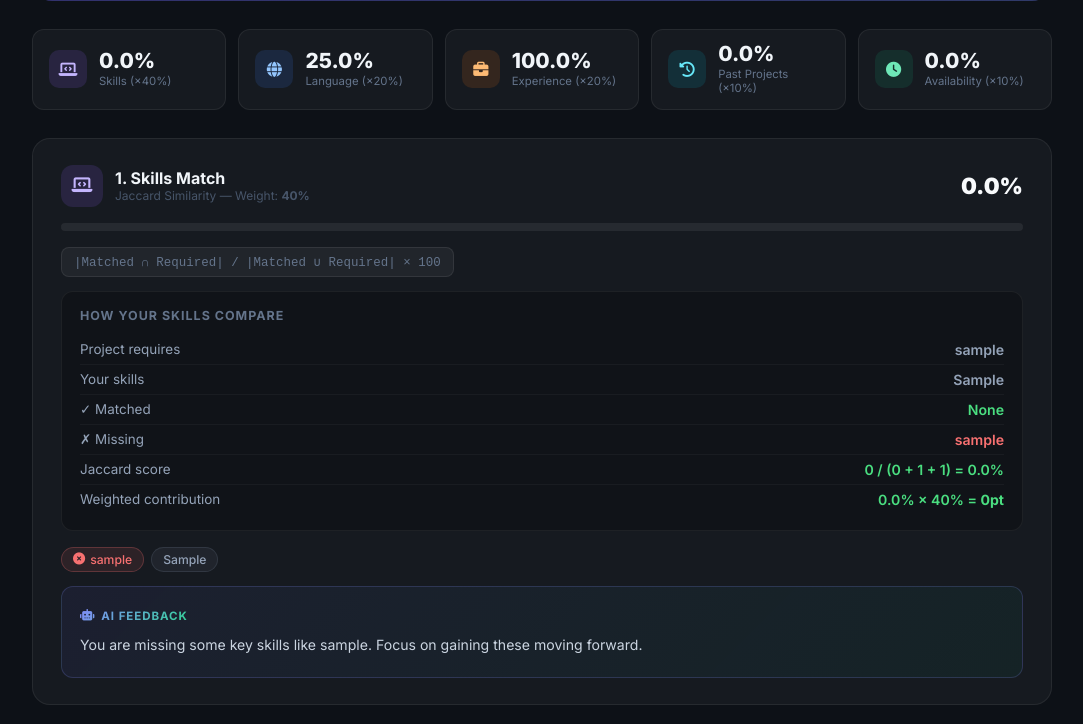
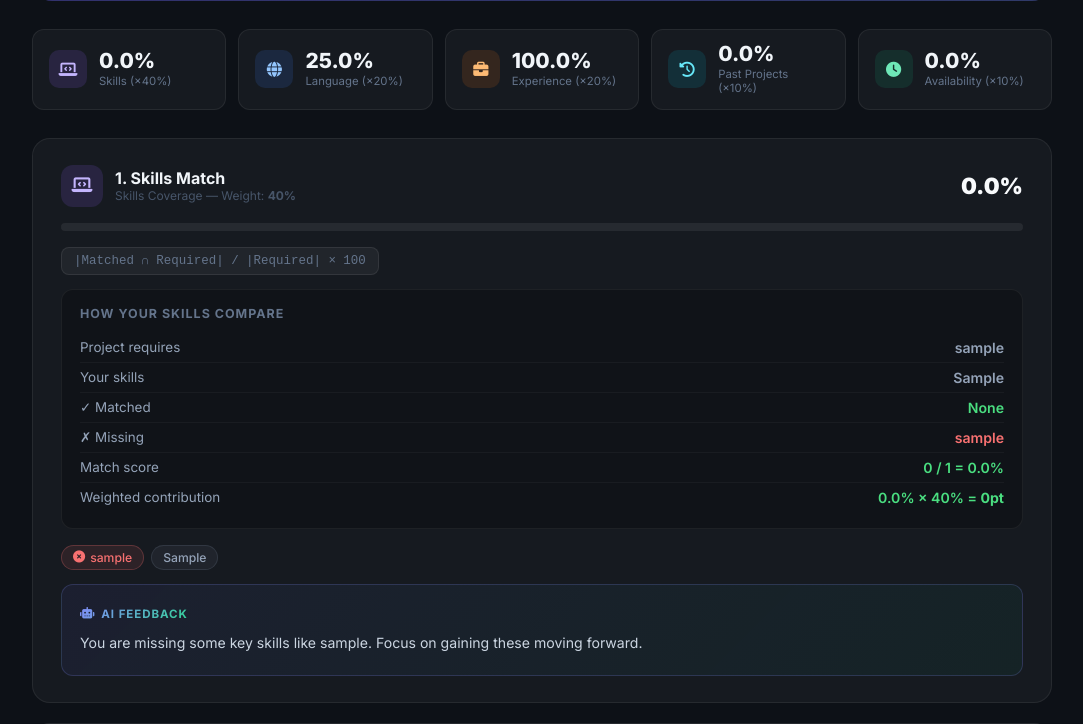
Before and after one commit to leong8502/fyp_project, a Django app: page /freelancer/project/1/match-result/ in a window 1280 px wide. Shown: the part 288-1012 px from the top of the page, without its empty margins (98-1181 px from the left). Run offline with Django 5.2, Linux system fonts and the light colour scheme; a user stored in the database is signed in; tables that the repository leaves empty hold one stand-in row (values such as "Sample post"); grey boxes marked "Sample" are stand-in pictures.

Commit message:
done matching

```diff
--- a/core/ai_utils.py
+++ b/core/ai_utils.py
@@ -365,9 +365,12 @@ class AISearchManager:
 
         # ── Component scores ───────────────────────────────────────────
 
-        # 1) Skills Jaccard (40%) — uses merged profile+query skills
-        skills_jaccard = _jaccard(effective_skills, proj_skills_set)
+        # 1) Skills Coverage (40%) — uses merged profile+query skills
         common_skills  = effective_skills & proj_skills_set
+        if not proj_skills_set:
+            skills_jaccard = 1.0
+        else:
+            skills_jaccard = len(common_skills) / len(proj_skills_set)
 
         # 2) Language match (20%)
         if proj_lang:
@@ -430,7 +433,7 @@ class AISearchManager:
                 lang_source = ' (not found)'
 
         logic = (
-            f"Skills Jaccard: {skills_jaccard:.0%} "
+            f"Skills Coverage: {skills_jaccard:.0%} "
             f"({len(common_skills)} common: {common_list}) x 40%\n"
             f"Language ({lang_display}): {lang_score:.0%}{lang_source} x 20%\n"
             f"Experience: {effective_exp} yr / {proj_exp_req} yr req -> {exp_score:.0%} x 20%\n"
--- a/core/templates/core/freelancer_matchresult.html
+++ b/core/templates/core/freelancer_matchresult.html
@@ -340,7 +340,7 @@
       <div class="fc-icon ic-purple"><i class="fas fa-laptop-code"></i></div>
       <div class="fc-title">
         <div class="fc-name">1. Skills Match</div>
-        <div class="fc-weight">Jaccard Similarity — Weight: <strong>40%</strong></div>
+        <div class="fc-weight">Skills Coverage — Weight: <strong>40%</strong></div>
       </div>
       <div class="fc-pct">{{ details.skills_pct }}%</div>
     </div>
@@ -348,7 +348,7 @@
     <div class="pbar-track"><div class="pbar-fill fill-purple" data-w="{{ details.skills_pct }}"></div></div>
 
     <div class="formula">
-      |Matched ∩ Required| / |Matched ∪ Required| × 100
+      |Matched ∩ Required| / |Required| × 100
     </div>
 
     <div class="calc-box">
@@ -370,8 +370,8 @@
         <span class="cr-value cv-miss">{{ details.missing_skills|join:", "|default:"None" }}</span>
       </div>
       <div class="calc-row">
-        <span class="cr-label">Jaccard score</span>
-        <span class="cr-value cv-match">{{ details.common_skills|length }} / ({{ details.common_skills|length }} + {{ details.missing_skills|length }} + {{ details.extra_skills|length }}) = {{ details.skills_pct }}%</span>
+        <span class="cr-label">Match score</span>
+        <span class="cr-value cv-match">{{ details.common_skills|length }} / {{ details.proj_skills|length }} = {{ details.skills_pct }}%</span>
       </div>
       <div class="calc-row">
         <span class="cr-label">Weighted contribution</span>
--- a/core/views/match_result.py
+++ b/core/views/match_result.py
@@ -139,13 +139,16 @@ def _compute_match_details(project, freelancer, query_skills=None) -> dict:
     proj_lang         = (project.preferred_language or '').strip().lower()
     proj_title_tokens = proj_skills_set
 
-    # ── 1. Skills Jaccard (40%) ───────────────────────────────────────────────
+    # ── 1. Skills Match (40%) ──────────────────────────────────────────────────
     effective_fl_skills = fl_skills_set | query_skills
     common_skills  = effective_fl_skills & proj_skills_set
     missing_skills = proj_skills_set - effective_fl_skills
     extra_skills   = effective_fl_skills - proj_skills_set
-    # Note: Jaccard score uses effective_fl_skills so the math matches the display
-    skills_jaccard = _jaccard(effective_fl_skills, proj_skills_set)
+    # Note: Score uses coverage logic (Matched / Required)
+    if not proj_skills_set:
+        skills_jaccard = 1.0
+    else:
+        skills_jaccard = len(common_skills) / len(proj_skills_set)
 
     # ── 2. Language (20%) ─────────────────────────────────────────────────────
     if proj_lang:
```
